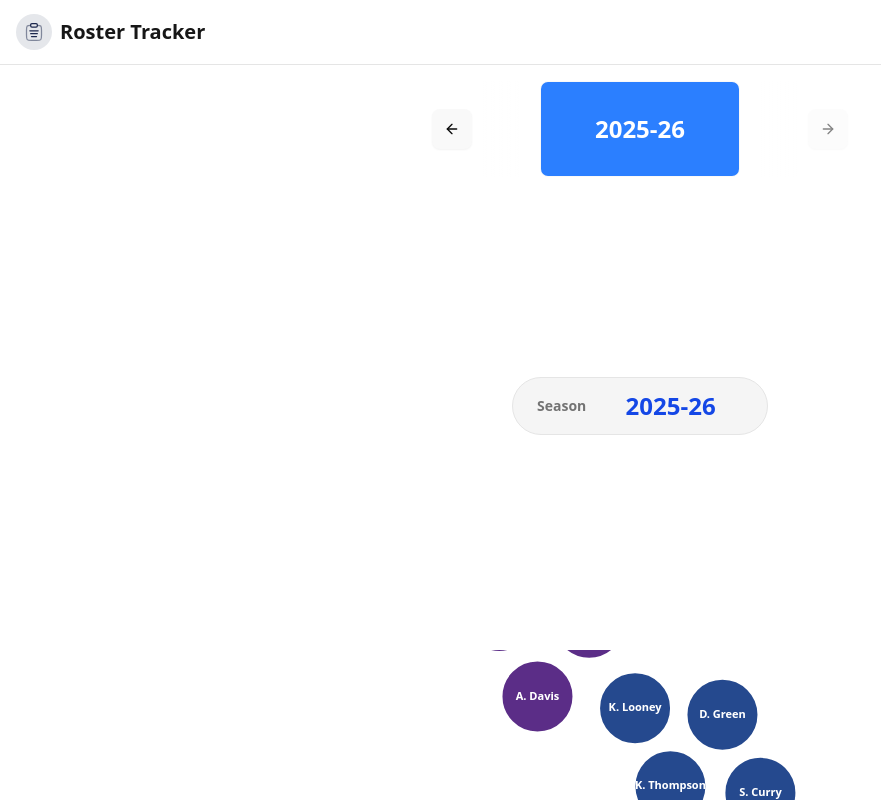
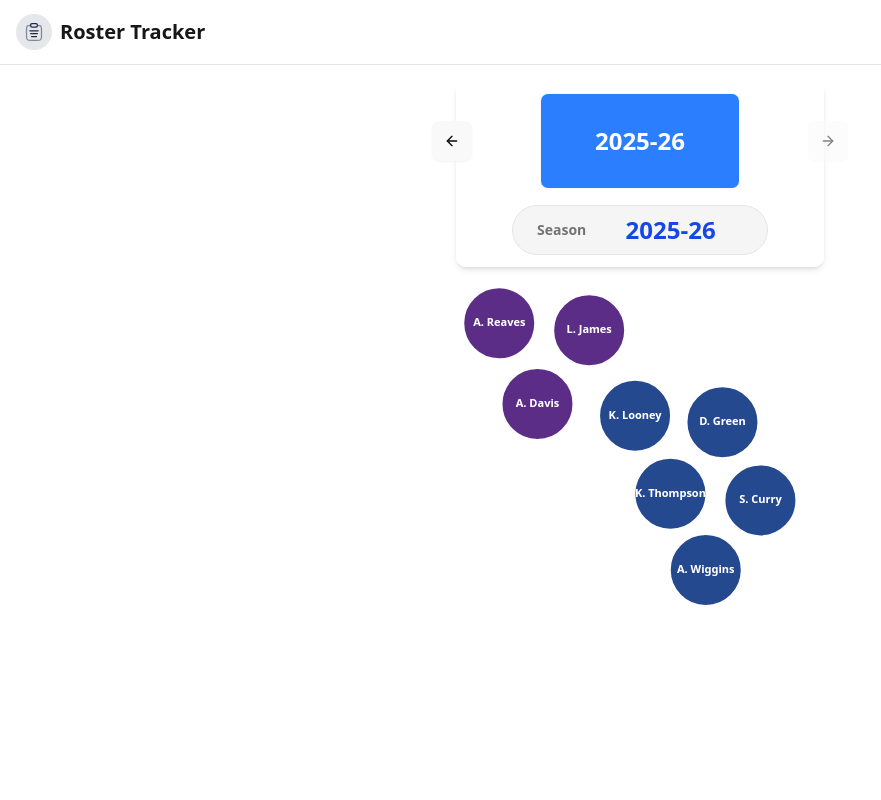
Before and after one commit to kevnkm/rosters, a React (Vite) app: page /rosters/league/nba in a window 1280 px wide. Shown: the whole page, without its empty margins (0-881 px from the left). Built offline with nearby package versions, Linux system fonts and the light colour scheme.

Commit message:
Update League.tsx

```diff
--- a/src/pages/League.tsx
+++ b/src/pages/League.tsx
@@ -22,17 +22,21 @@ const League: React.FC = () => {
     return (
         <div className="min-h-screen bg-background flex flex-col">
             <NavBar />
-            <div className="py-4">
+
+            {/* Graph container */}
+            <div className="relative flex-1">
+                <div className="absolute inset-0">
+                    <TeamGraph />
+                </div>
+
+                {/* Season carousel */}
+                <div className="absolute top-4 left-1/2 transform -translate-x-1/2 z-10 flex flex-col items-center gap-4 bg-background/80 backdrop-blur-sm px-6 py-3 rounded-lg shadow-md">
                     <SeasonCarousel
                         seasons={AVAILABLE_SEASONS}
                         selectedSeason={selectedSeason}
                         onSelect={setSelectedSeason}
                     />
-            </div>
-
-            <div className="container mx-auto px-4 py-5 max-w-7xl flex-1 flex flex-col items-center justify-center">
-                {/* Season Display */}
-                <div className="flex items-center gap-3 px-6 py-3 bg-muted border border-border rounded-full w-64">
+                    <div className="flex items-center gap-3 px-6 py-2 bg-muted border border-border rounded-full w-64">
                         <span className="text-sm font-semibold text-muted-foreground whitespace-nowrap">
                             Season
                         </span>
@@ -41,8 +45,6 @@ const League: React.FC = () => {
                         </span>
                     </div>
                 </div>
-            <div className="mt-8 w-full flex justify-center">
-                <TeamGraph />
             </div>
         </div>
     );
```
Lines whose indentation alone changed are shown as unchanged.
